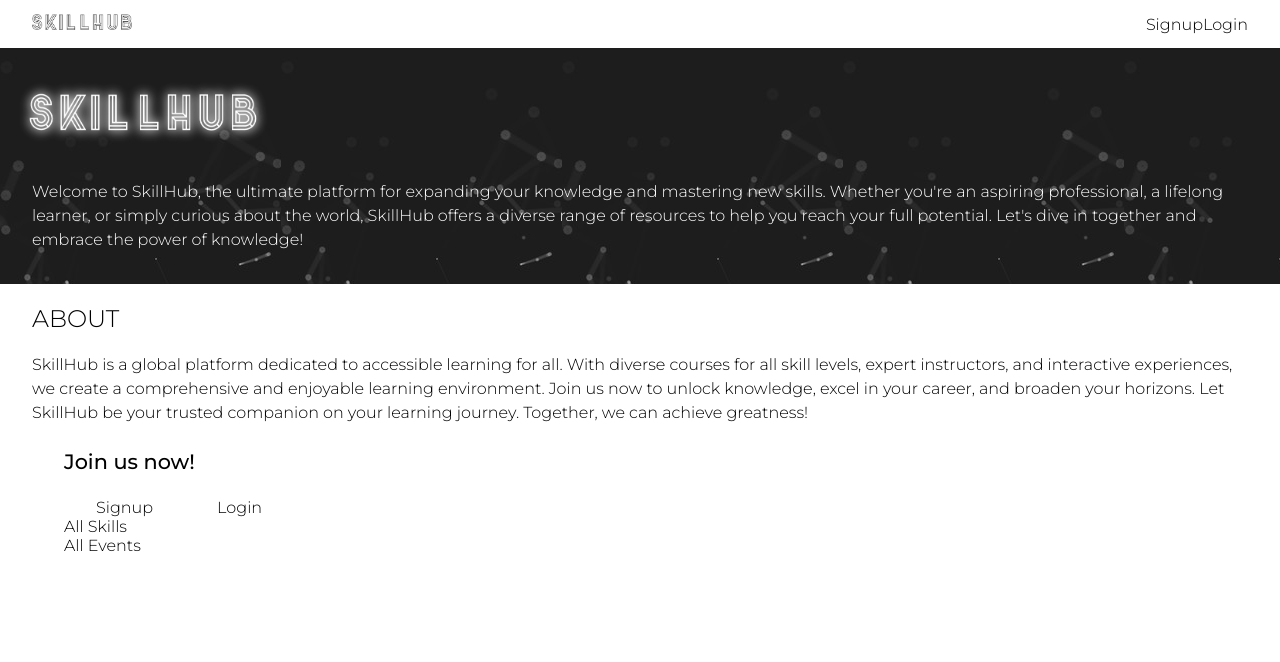
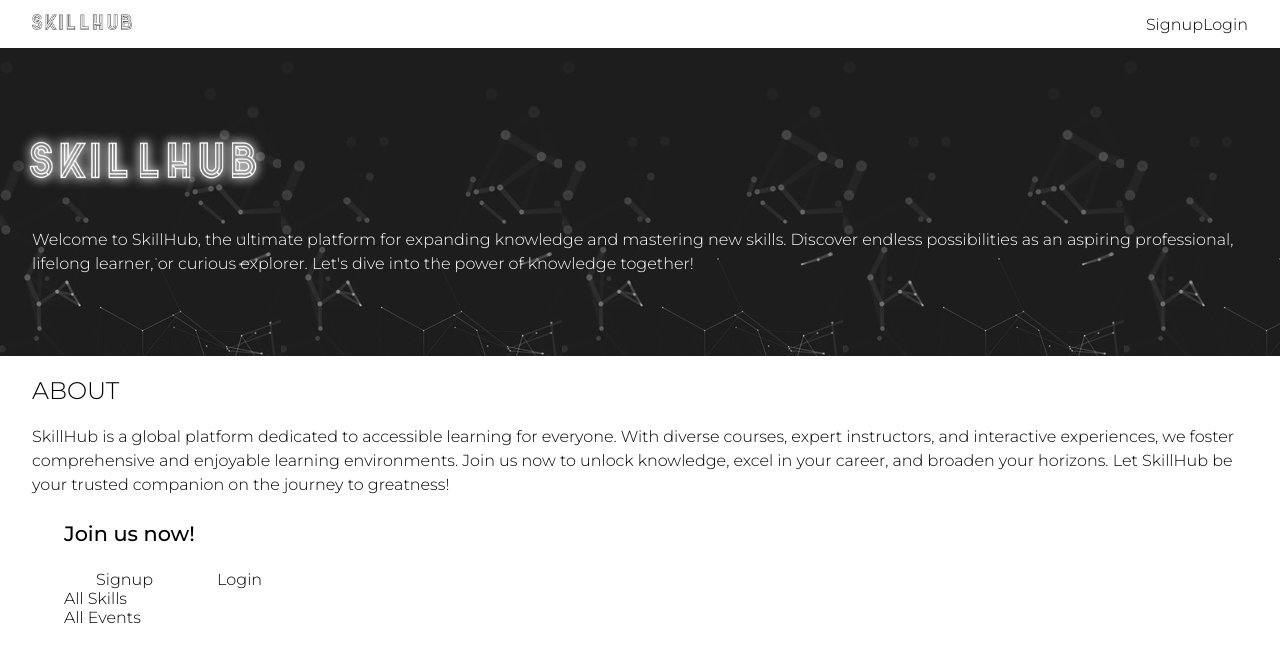
Before and after one commit to javiernicolasadan/SkillHubFrontJNA, a React (Vite) app: page / in a window 1280 px wide. Shown: the top 662 px of the page. Built offline with nearby package versions, Linux system fonts and the light colour scheme.

Commit message:
shortened descr

```diff
--- a/src/Main.css
+++ b/src/Main.css
@@ -47,7 +47,7 @@
   }
 
   header{
-    padding: 1rem 0;
+    padding: 4rem 0;
     background-image: url('/images/header2bg.jpg');
   }
 
--- a/src/pages/Homepage.jsx
+++ b/src/pages/Homepage.jsx
@@ -10,14 +10,14 @@ export default function Homepage() {
     <>
       <header>
         <img className="neonLogo" src="/images/logo white.png"/>
-        <p>Welcome to SkillHub, the ultimate platform for expanding your knowledge and mastering new skills. Whether you're an aspiring professional, a lifelong learner, or simply curious about the world, SkillHub offers a diverse range of resources to help you reach your full potential. Let's dive in together and embrace the power of knowledge!
+        <p>Welcome to SkillHub, the ultimate platform for expanding knowledge and mastering new skills. Discover endless possibilities as an aspiring professional, lifelong learner, or curious explorer. Let's dive into the power of knowledge together!
         </p>
       </header>
 
       <section id="about">
         <h2>ABOUT</h2>
         <p>
-        SkillHub is a global platform dedicated to accessible learning for all. With diverse courses for all skill levels, expert instructors, and interactive experiences, we create a comprehensive and enjoyable learning environment. Join us now to unlock knowledge, excel in your career, and broaden your horizons. Let SkillHub be your trusted companion on your learning journey. Together, we can achieve greatness!
+        SkillHub is a global platform dedicated to accessible learning for everyone. With diverse courses, expert instructors, and interactive experiences, we foster comprehensive and enjoyable learning environments. Join us now to unlock knowledge, excel in your career, and broaden your horizons. Let SkillHub be your trusted companion on the journey to greatness!
         </p>
 
         {!isLoggedIn &&
```
